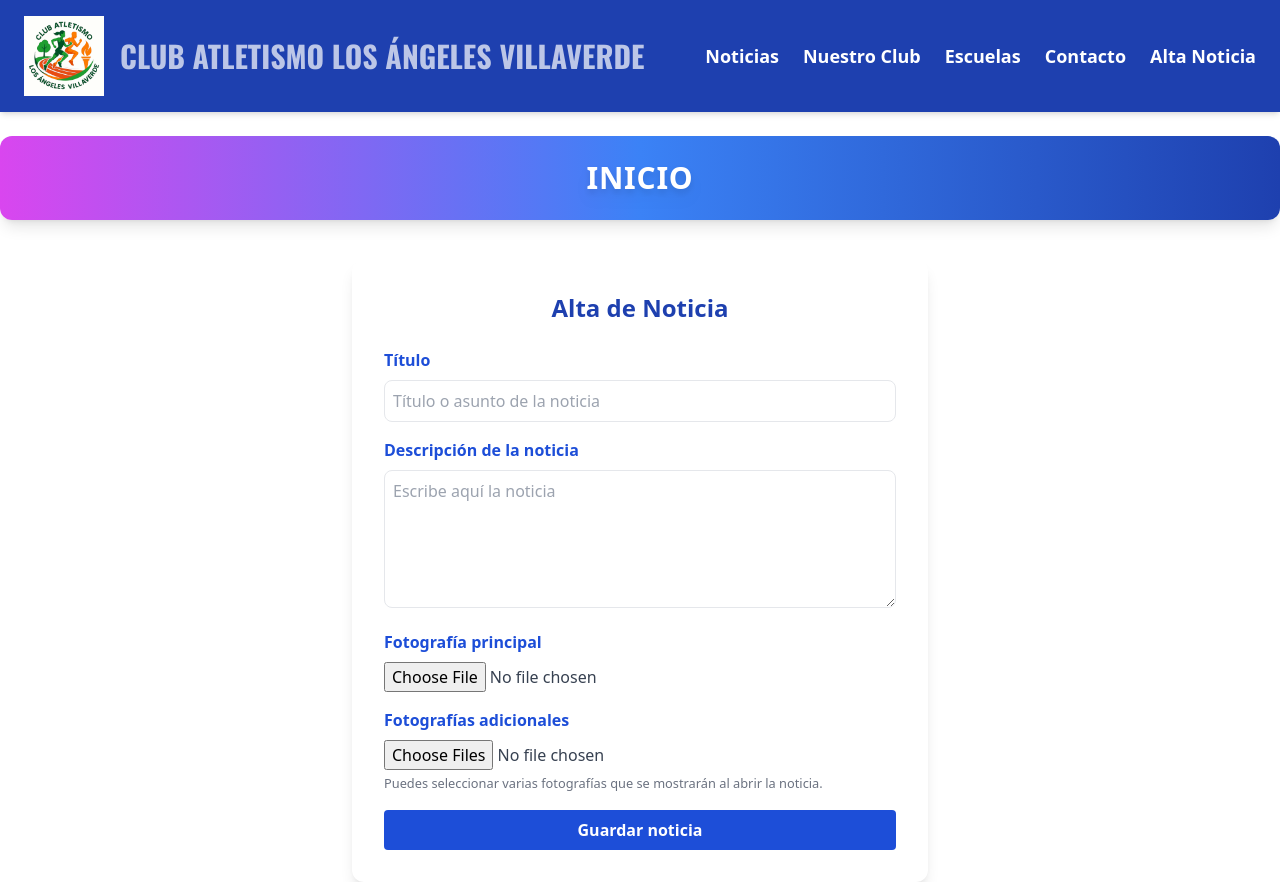
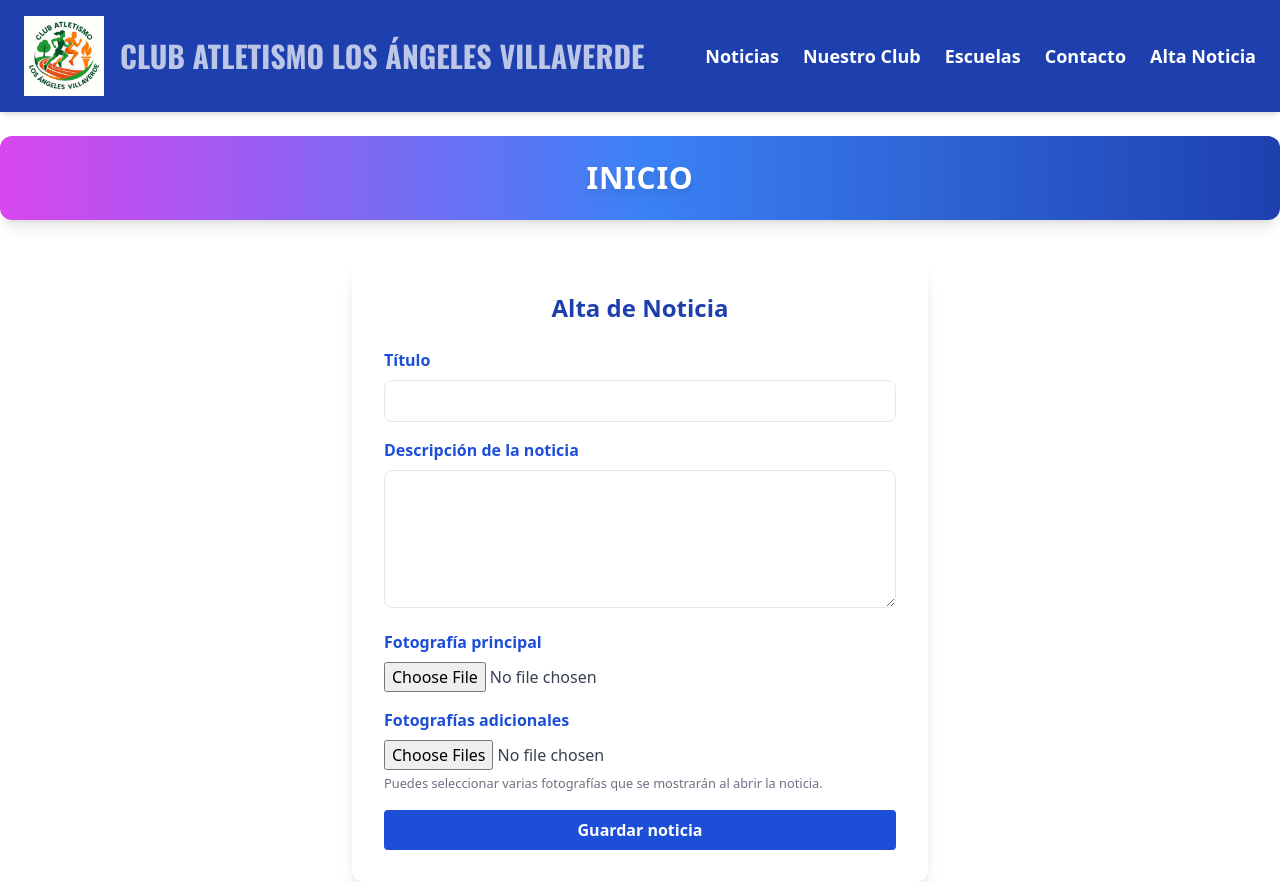
Before and after one commit to dmartingal/los-angeles-front, an Angular app: page /alta-noticia in a window 1280 px wide. Built offline with nearby package versions, Linux system fonts and the light colour scheme.

Commit message:
Formulario de alta de noticias. Guardado correcto de noticias

```diff
--- a/src/app/app.config.ts
+++ b/src/app/app.config.ts
@@ -1,8 +1,13 @@
 import { ApplicationConfig, provideZoneChangeDetection } from '@angular/core';
 import { provideRouter } from '@angular/router';
+import { provideHttpClient, withFetch } from '@angular/common/http';
 
 import { routes } from './app.routes';
 
 export const appConfig: ApplicationConfig = {
-  providers: [provideZoneChangeDetection({ eventCoalescing: true }), provideRouter(routes)]
+  providers: [
+    provideZoneChangeDetection({ eventCoalescing: true }),
+    provideRouter(routes),
+    provideHttpClient(withFetch())
+  ]
 };
--- a/src/app/models/noticia.model.ts
+++ b/src/app/models/noticia.model.ts
@@ -7,5 +7,5 @@ export interface Noticia {
   imagenesSecundarias: string[];
   linkDetalle: string;
   fecha?: string;
-  categoria: 'Competición' | 'Escuela' | 'Eventos';
+  categoria: 'Competición' | 'Escuela' | 'Eventos' | '';
 }
--- a/src/app/pages/alta-noticia/alta-noticia.component.html
+++ b/src/app/pages/alta-noticia/alta-noticia.component.html
@@ -1,23 +1,71 @@
 <div class="max-w-xl mx-auto mt-10 bg-white rounded-xl shadow-lg p-8">
   <h2 class="text-2xl font-bold text-blue-800 mb-6 text-center">Alta de Noticia</h2>
-  <form>
+
+  <!-- ngForm funciona porque el componente importa FormsModule -->
+  <form (ngSubmit)="submitForm()" #noticiaForm="ngForm" novalidate>
+
+    <!-- Título -->
     <div class="mb-4">
-      <label class="block text-blue-700 font-semibold mb-2" for="asunto">Título</label>
-      <input id="titulo" type="text" class="w-full border rounded-lg p-2 focus:outline-none focus:ring-2 focus:ring-blue-500" placeholder="Título o asunto de la noticia">
+      <label class="block text-blue-700 font-semibold mb-2" for="titulo">Título</label>
+      <input
+        id="titulo"
+        type="text"
+        class="w-full border rounded-lg p-2 focus:outline-none focus:ring-2 focus:ring-blue-500"
+        [(ngModel)]="noticia.titulo"
+        name="titulo"
+        required
+      />
     </div>
+
+    <!-- Descripción -->
     <div class="mb-4">
-      <label class="block text-blue-700 font-semibold mb-2" for="texto">Descripción de la noticia</label>
-      <textarea id="descripcion" rows="5" class="w-full border rounded-lg p-2 focus:outline-none focus:ring-2 focus:ring-blue-500" placeholder="Escribe aquí la noticia"></textarea>
+      <label class="block text-blue-700 font-semibold mb-2" for="descripcion">Descripción de la noticia</label>
+      <textarea
+        id="descripcion"
+        rows="5"
+        class="w-full border rounded-lg p-2 focus:outline-none focus:ring-2 focus:ring-blue-500"
+        [(ngModel)]="noticia.descripcion"
+        name="descripcion"
+        required
+      ></textarea>
     </div>
+
+    <!-- Fotografía principal -->
     <div class="mb-4">
       <label class="block text-blue-700 font-semibold mb-2" for="fotoPrincipal">Fotografía principal</label>
-      <input id="fotoPrincipal" type="file" accept="image/*" class="block w-full text-gray-700">
+      <input
+        id="fotoPrincipal"
+        type="file"
+        accept="image/*"
+        (change)="onFileChange($event, 'fotoPrincipal')"
+        class="block w-full text-gray-700"
+      />
     </div>
+
+    <!-- Fotografías adicionales -->
     <div class="mb-4">
       <label class="block text-blue-700 font-semibold mb-2" for="fotosAdicionales">Fotografías adicionales</label>
-      <input id="fotosAdicionales" type="file" accept="image/*" multiple class="block w-full text-gray-700">
-      <small class="text-gray-500">Puedes seleccionar varias fotografías que se mostrarán al abrir la noticia.</small>
+      <input
+        id="fotosAdicionales"
+        type="file"
+        accept="image/*"
+        multiple
+        (change)="onFileChange($event, 'fotosAdicionales')"
+        class="block w-full text-gray-700"
+      />
+      <small class="text-gray-500">
+        Puedes seleccionar varias fotografías que se mostrarán al abrir la noticia.
+      </small>
     </div>
-    <button type="submit" class="w-full bg-blue-700 text-white font-bold py-2 rounded hover:bg-blue-800 transition">Guardar noticia</button>
+
+    <!-- Botón de envío -->
+    <button
+      type="submit"
+      class="w-full bg-blue-700 text-white font-bold py-2 rounded hover:bg-blue-800 transition"
+      [disabled]="noticiaForm.invalid"
+    >
+      Guardar noticia
+    </button>
+
   </form>
 </div>
--- a/src/app/pages/alta-noticia/alta-noticia.component.ts
+++ b/src/app/pages/alta-noticia/alta-noticia.component.ts
@@ -1,11 +1,54 @@
 import { Component } from '@angular/core';
+import { FormsModule } from '@angular/forms';
+import { NoticiasService } from '../../services/noticias.service';
+import { Noticia } from '../../models/noticia.model';
 
 @Component({
-  selector: 'app-alta-noticia',
-  imports: [],
+  selector: 'app-noticia-alta',
+  standalone: true,
+  imports: [
+    FormsModule
+  ],
   templateUrl: './alta-noticia.component.html',
-  styleUrl: './alta-noticia.component.css'
 })
 export class AltaNoticiaComponent {
 
+  noticia: Partial<Noticia> & { fotoPrincipal?: File | null; fotosAdicionales?: File[] } = {
+    titulo: '',
+    descripcion: '',
+    fotoPrincipal: null,
+    fotosAdicionales: [],
+    categoria: 'Competición', // ejemplo por defecto
+    linkDetalle: ''
+  };
+
+  constructor(private noticiasService: NoticiasService) {}
+
+  onFileChange(event: any, campo: 'fotoPrincipal' | 'fotosAdicionales') {
+    const files: FileList = event.target.files;
+    if (campo === 'fotoPrincipal') {
+      this.noticia.fotoPrincipal = files[0] ?? null;
+    } else {
+      this.noticia.fotosAdicionales = Array.from(files);
+    }
+  }
+
+  submitForm() {
+    const noticiaParaEnviar = {
+      ...this.noticia,
+      fotoPrincipal: this.noticia.fotoPrincipal ?? undefined,
+      fotosAdicionales: this.noticia.fotosAdicionales ?? undefined
+    };
+
+    this.noticiasService.crearNoticia(noticiaParaEnviar).subscribe({
+      next: (res) => {
+        console.log('Noticia creada', res);
+        alert('Noticia creada con éxito');
+      },
+      error: (err) => {
+        console.error('Error al crear noticia', err);
+        alert('Error al crear noticia');
+      }
+    });
+  }
 }
--- a/src/app/services/noticias.service.ts
+++ b/src/app/services/noticias.service.ts
@@ -1,32 +1,37 @@
 import { Injectable } from '@angular/core';
 import { HttpClient } from '@angular/common/http';
-import { NoticiaForm } from '../models/noticia-form.model';
 import { Observable } from 'rxjs';
+import { Noticia } from '../models/noticia.model';
 
 @Injectable({
-  providedIn: 'root'
+  providedIn: 'root' // ✅ Servicio singleton, accesible desde cualquier componente
 })
 export class NoticiasService {
 
-  private apiUrl = 'http://localhost:8080/api/noticias'; // Ajusta la URL según tu back
+  private apiUrl = 'http://localhost:8080/api/noticias';
 
   constructor(private http: HttpClient) {}
 
-  crearNoticia(noticia: NoticiaForm): Observable<any> {
+  crearNoticia(noticia: Partial<Noticia> & { fotoPrincipal?: File, fotosAdicionales?: File[] }): Observable<Noticia> {
     const formData = new FormData();
-    formData.append('titulo', noticia.titulo);
-    formData.append('descripcion', noticia.descripcion);
+
+    formData.append('titulo', noticia.titulo ?? '');
+    formData.append('descripcion', noticia.descripcion ?? '');
 
     if (noticia.fotoPrincipal) {
       formData.append('fotoPrincipal', noticia.fotoPrincipal);
     }
 
-    if (noticia.fotosAdicionales && noticia.fotosAdicionales.length > 0) {
-      noticia.fotosAdicionales.forEach((foto, index) => {
-        formData.append('fotosAdicionales', foto);
-      });
+    if (noticia.fotosAdicionales?.length) {
+      noticia.fotosAdicionales.forEach(foto => formData.append('fotosAdicionales', foto));
     }
 
-    return this.http.post(this.apiUrl, formData);
+    return this.http.post<Noticia>(this.apiUrl, formData);
+  }
+
+  listarNoticias(page: number = 0, size: number = 6): Observable<{ content: Noticia[], totalElements: number }> {
+    return this.http.get<{ content: Noticia[], totalElements: number }>(
+      `${this.apiUrl}?page=${page}&size=${size}`
+    );
   }
 }
--- a/src/main.ts
+++ b/src/main.ts
@@ -1,9 +1,6 @@
 import { bootstrapApplication } from '@angular/platform-browser';
-import { provideRouter } from '@angular/router';
+import { AppComponent } from './app/app.component';
+import { appConfig } from './app/app.config';
 
-import { AppComponent } from './app/app.component';
-import { routes } from './app/app.routes';
-
-bootstrapApplication(AppComponent, {
-  providers: [provideRouter(routes)]
-});
+bootstrapApplication(AppComponent, appConfig)
+  .catch(err => console.error(err));
```
